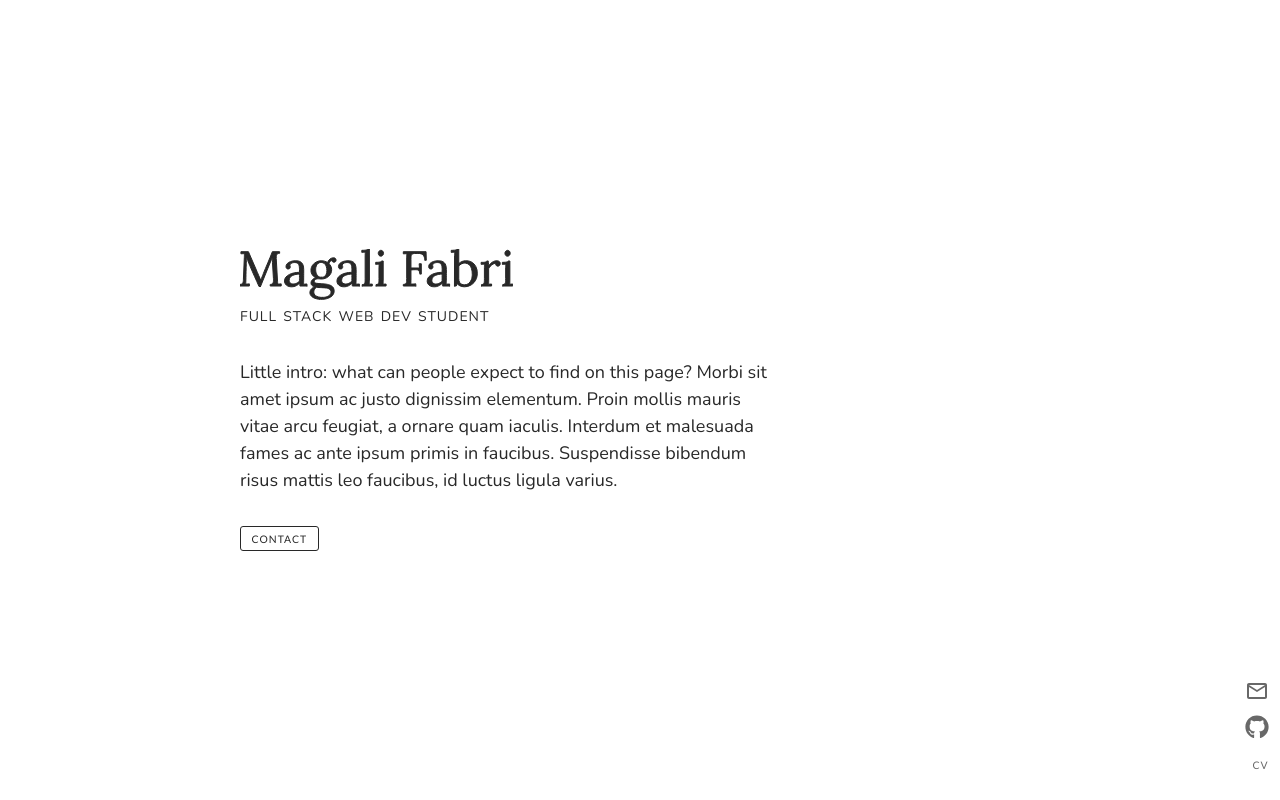
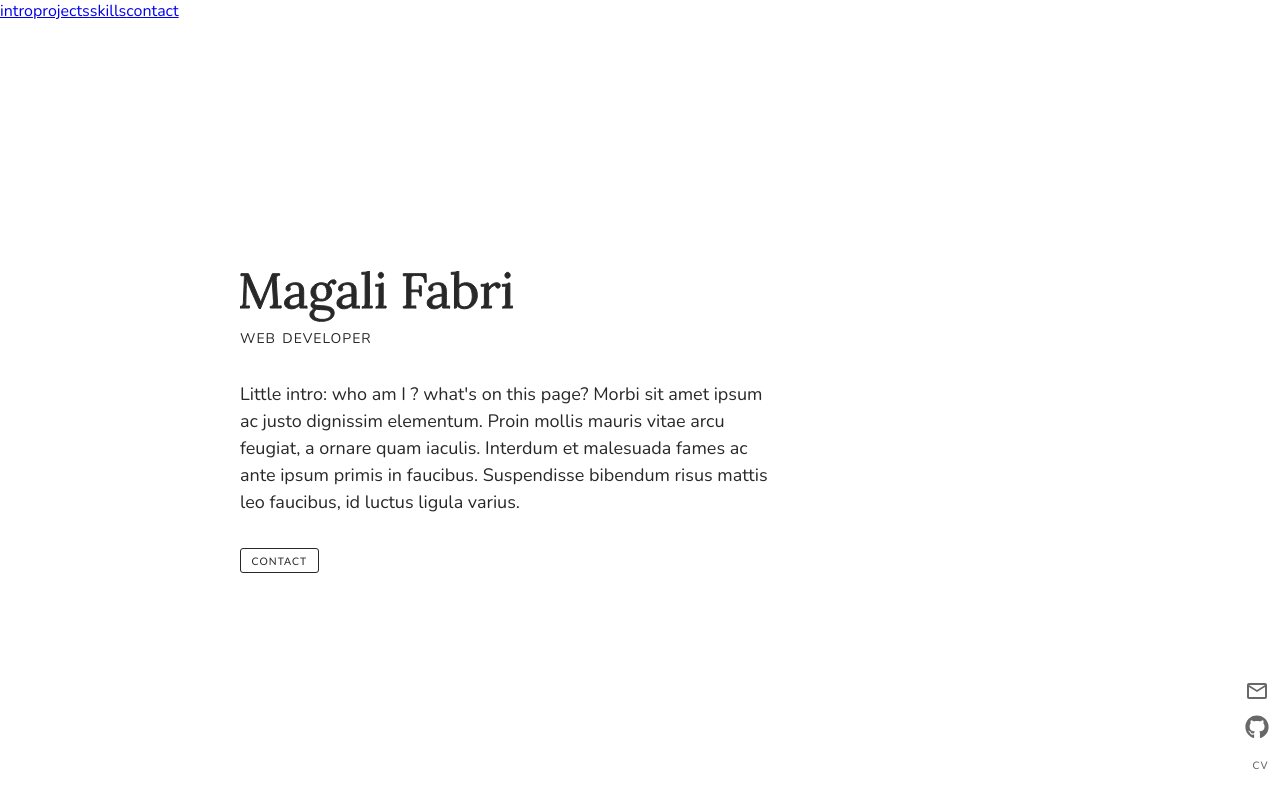
Before and after one commit to magalifabri/portfolio, a React (Create React App) app: page / in a window 1280 px wide. Shown: the top 800 px of the page. Built offline with nearby package versions, Linux system fonts and the light colour scheme.

Commit message:
Add navbar (WIP) that anchors to ids

```diff
--- a/src/App.js
+++ b/src/App.js
@@ -1,3 +1,4 @@
+import Nav from "./components/Nav";
 import Intro from "./components/Intro";
 import Projects from "./components/Projects";
 import Skills from "./components/Skills";
@@ -8,6 +9,7 @@ import './styles/general.scss';
 function App() {
     return (
         <>
+            <Nav/>
             <Intro/>
             <Projects/>
             <Skills/>
--- a/src/components/Contact.js
+++ b/src/components/Contact.js
@@ -83,7 +83,7 @@ const Contact = () => {
 
 
     return (
-        <motion.section className="contact">
+        <motion.section className="contact" id="contact">
             <div className="heading">
                 <p className="contact__header heading__header">
                     Contact
@@ -149,8 +149,6 @@ const Contact = () => {
                     </motion.span>
                 </motion.a>
             </motion.div>
-
-            {/*<FaLinkedin className="btn__icon"/>*/}
         </motion.section>
     );
 };
--- a/src/components/Intro.js
+++ b/src/components/Intro.js
@@ -29,6 +29,7 @@ const Intro = () => {
 
     return (
         <motion.section className="intro"
+                        id="intro"
                         initial="startState" // for children
                         animate="endState" // for children
         >
@@ -43,7 +44,7 @@ const Intro = () => {
                           variants={childVariant}
                           transition={transitionVariant.delay += staggerAmount, {...transitionVariant}}
                 >
-                    full stack web dev student
+                    web developer
                 </motion.p>
             </motion.div>
 
@@ -51,7 +52,7 @@ const Intro = () => {
                       variants={childVariant}
                       transition={transitionVariant.delay += staggerAmount, {...transitionVariant}}
             >
-                Little intro: what can people expect to find on this page? Morbi
+                Little intro: who am I ? what's on this page? Morbi
                 sit amet ipsum ac justo dignissim elementum. Proin mollis mauris
                 vitae arcu feugiat, a ornare quam iaculis. Interdum et malesuada
                 fames ac ante ipsum primis in faucibus. Suspendisse bibendum
--- /dev/null
+++ b/src/components/Nav.js
@@ -0,0 +1,16 @@
+import React from 'react';
+import '../styles/Nav.scss';
+
+
+const Nav = () => {
+    return (
+        <nav className="nav">
+            <a href="#intro">intro</a>
+            <a href="#projects">projects</a>
+            <a href="#skills">skills</a>
+            <a href="#contact">contact</a>
+        </nav>
+    );
+};
+
+export default Nav;
--- a/src/components/Projects.js
+++ b/src/components/Projects.js
@@ -56,7 +56,7 @@ const Projects = () => {
 
     return (
         <div className="projects-background-container">
-        <section className="projects">
+        <section className="projects" id="projects">
             <div className="heading">
                 <p className="projects__header heading__header">
                     Projects
--- a/src/components/Skills.js
+++ b/src/components/Skills.js
@@ -6,7 +6,7 @@ import '../styles/Skills.scss';
 
 const Skills = () => {
     return (
-        <section className="skills">
+        <section className="skills" id="skills">
             <div className="heading">
                 <p className="skills__header heading__header">
                     Skills
--- a/src/styles/general.scss
+++ b/src/styles/general.scss
@@ -15,6 +15,10 @@ font-family: 'Nunito', sans-serif;
     padding: 0;
 
     //border: 1px solid lightgray;
+}
+
+html {
+    scroll-behavior: smooth;
 }
 
 body {
```
Also changed, not shown: src/styles/Nav.scss (added).
